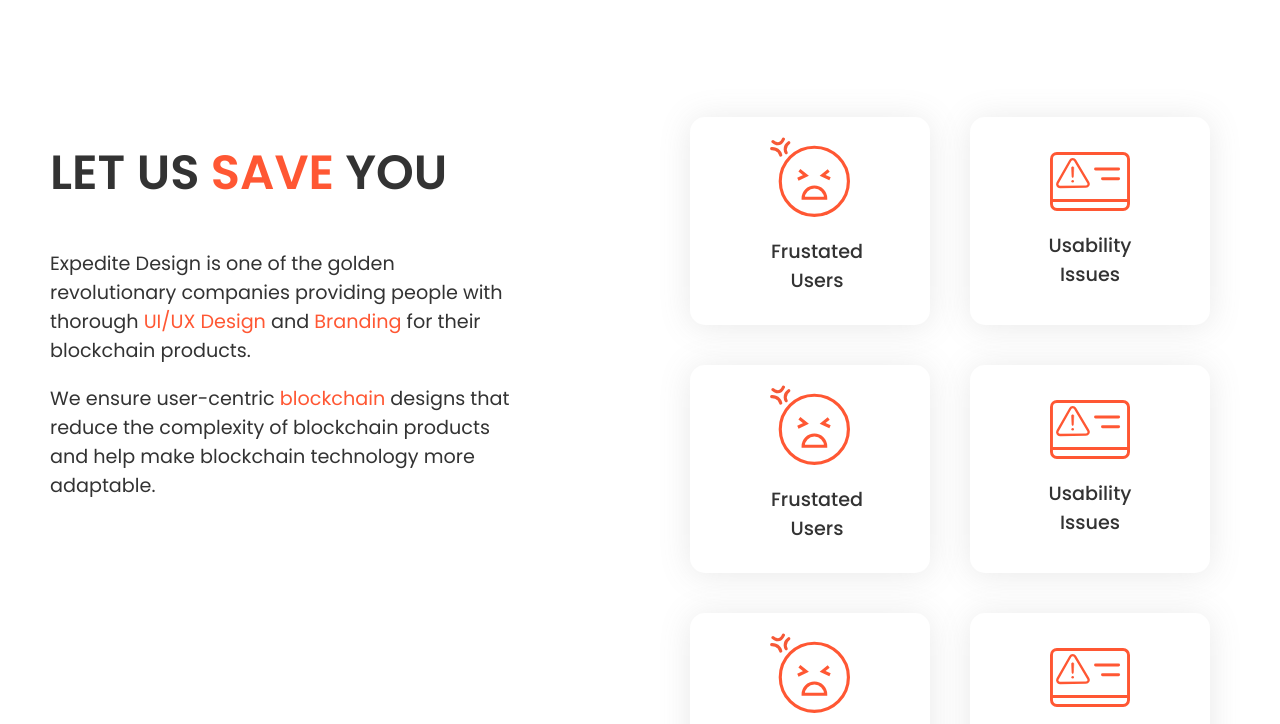
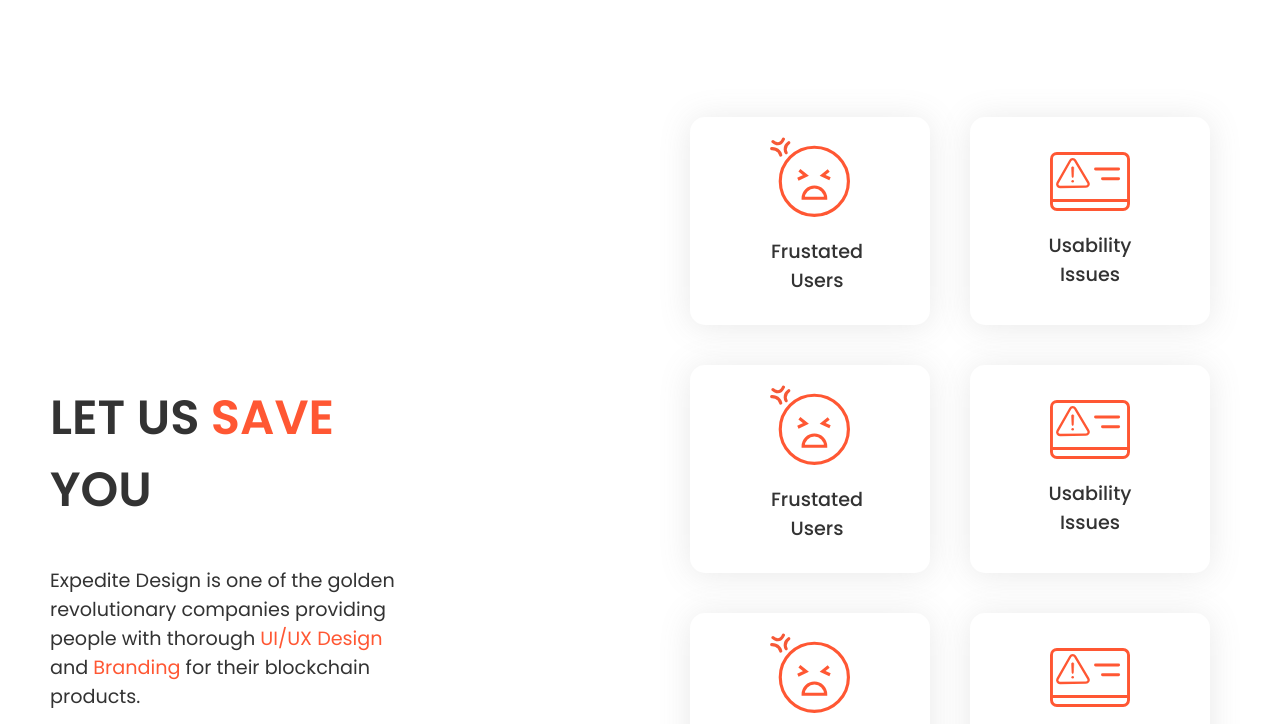
Before and after one commit to khurramaslamm/expedite-custom-code, a plain HTML site: page index.html in a window 1280 px wide. Shown: the part 802-1526 px from the top of the page. Drawn offline with nearby package versions, Linux system fonts and the light colour scheme.

Commit message:
on scroll effect ( first-half )

```diff
--- a/index.html
+++ b/index.html
@@ -5,6 +5,7 @@
     <meta http-equiv="X-UA-Compatible" content="IE=edge">
     <meta name="viewport" content="width=device-width, initial-scale=1.0">
     <link rel="stylesheet" href="/style.css">
+    <script src="https://ajax.googleapis.com/ajax/libs/jquery/3.5.1/jquery.min.js"></script>
     <script src="source.js"></script>
     <script src="https://use.fontawesome.com/releases/v5.15.4/js/all.js" data-auto-replace-svg="nest"></script>
 
@@ -93,8 +94,6 @@
             <h4>Usability<br>Issues</h4>
         </div>
     </div>
-
-
     </div>
 </section>
 </body>
--- a/source.js
+++ b/source.js
@@ -1 +1,18 @@
-console.log("yes");
+$(function() {
+
+    $(document).on('scroll', function() {
+        var top = $(document).scrollTop();
+        console.log(top);
+
+        if (top > 700 && top < 1100) {
+            $('.text-column').addClass('fix-text-column');
+        } else if(top>1100){
+            $('.text-column').addClass('fix-text-column-end');
+            $('.text-column').removeClass('fix-text-column');
+        }
+        else if(top > 1050 && top < 1499){
+            $('.text-column').removeClass('fix-text-column-end');
+        }
+    });
+
+});
--- a/style.css
+++ b/style.css
@@ -171,7 +171,7 @@ section.hero .main-heading{
 
 .about-us{
   max-width: 1310px;
-  height: 40vh;
+  height: 200vh;
   margin: 100px auto 100px auto;
   padding: 50px;
 }
@@ -180,12 +180,19 @@ section.hero .main-heading{
   float: left;
   width: 40%;
   margin-right: 5%;
+
 }
 
 .fix-text-column{
   position: fixed;
-  top: 50%;
-  width: 30%;
+  top: 35%;
+  width: 27%;
+}
+
+.fix-text-column-end{
+  position: absolute;
+  top:143%;
+  width: 27%;
 }
 
 .text-column .about-us-text h2{
```
